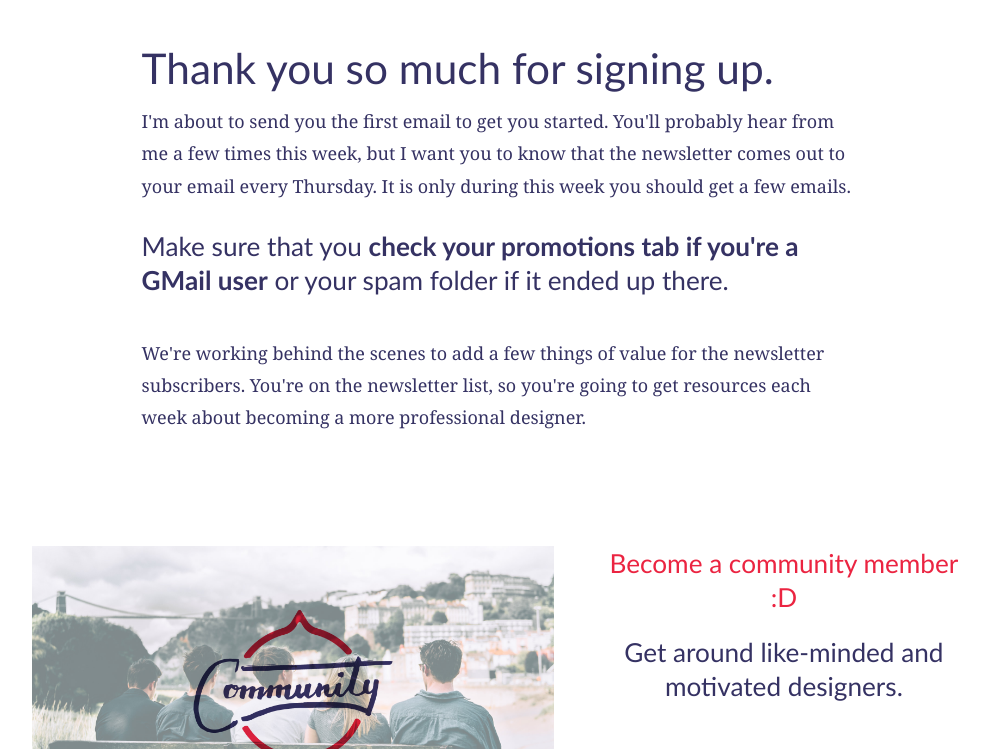
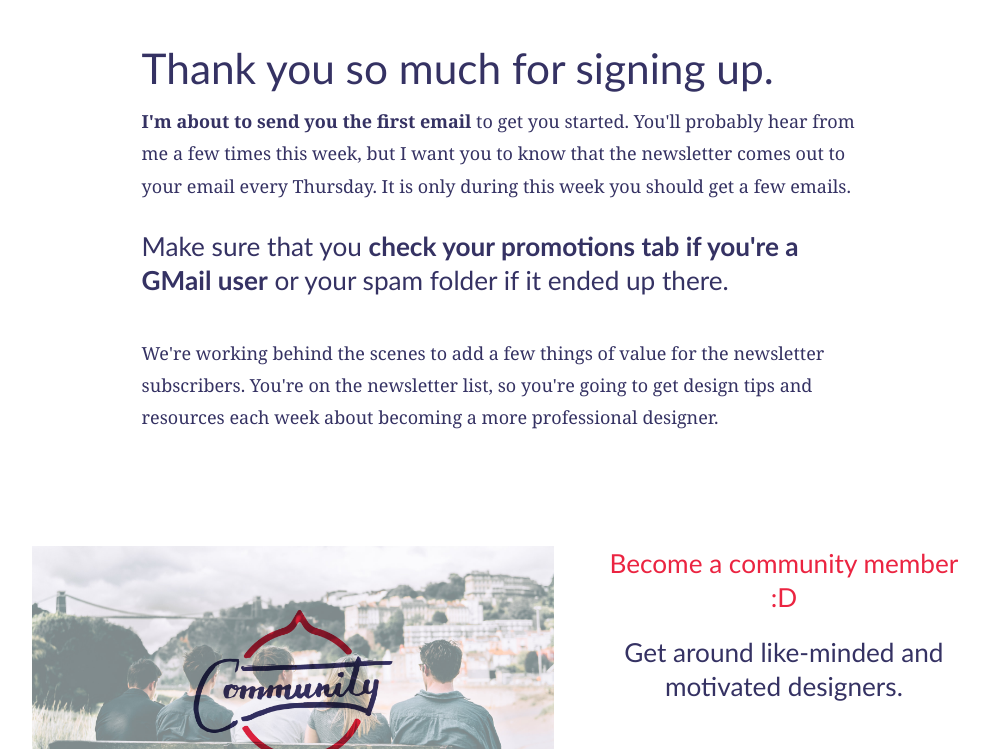
Before and after one commit to compassofdesign/site, a Jekyll site: the page built from thanks/index.html, in a window 1280 px wide and 900 px high, scrolled down 620 px, cut to the strip 151-900 px from the top of the window. Shown: the whole strip, without its empty margins (140-1129 px from the left). Built offline with Jekyll 4.4.1, drawn with Linux system fonts in a browser that asks for light colours; nearby versions of some CDN libraries.

Commit message:
Update index.html

```diff
--- a/thanks/index.html
+++ b/thanks/index.html
@@ -9,9 +9,9 @@ title: Thanks for Subscribing
       <style>.embed-container { position: relative; padding-bottom: 56.25%; height: 0; overflow: hidden; max-width: 100%; } .embed-container iframe, .embed-container object, .embed-container embed { position: absolute; top: 0; left: 0; width: 100%; height: 100%; }</style><div class='embed-container'><iframe src='https://www.youtube.com/embed/3YEQ8ODpwQU?&autoplay=1' frameborder='0' allowfullscreen></iframe></div>
       <br/><br/>
       <h2>Thank you so much for signing up.</h2>
-      <p>I'm about to send you the first email to get you started. You'll probably hear from me a few times this week, but I want you to know that the newsletter comes out to your email every Thursday. It is only during this week you should get a few emails.</p>
+      <p><strong>I'm about to send you the first email</strong> to get you started. You'll probably hear from me a few times this week, but I want you to know that the newsletter comes out to your email every Thursday. It is only during this week you should get a few emails.</p>
       <h4>Make sure that you <strong>check your promotions tab if you're a GMail user</strong> or your spam folder if it ended up there.</h4>
-      <p>We're working behind the scenes to add a few things of value for the newsletter subscribers. You're on the newsletter list, so you're going to get resources each week about becoming a more professional designer.</p>
+      <p>We're working behind the scenes to add a few things of value for the newsletter subscribers. You're on the newsletter list, so you're going to get design tips and resources each week about becoming a more professional designer.</p>
 
 
       </div></article></section>
```
